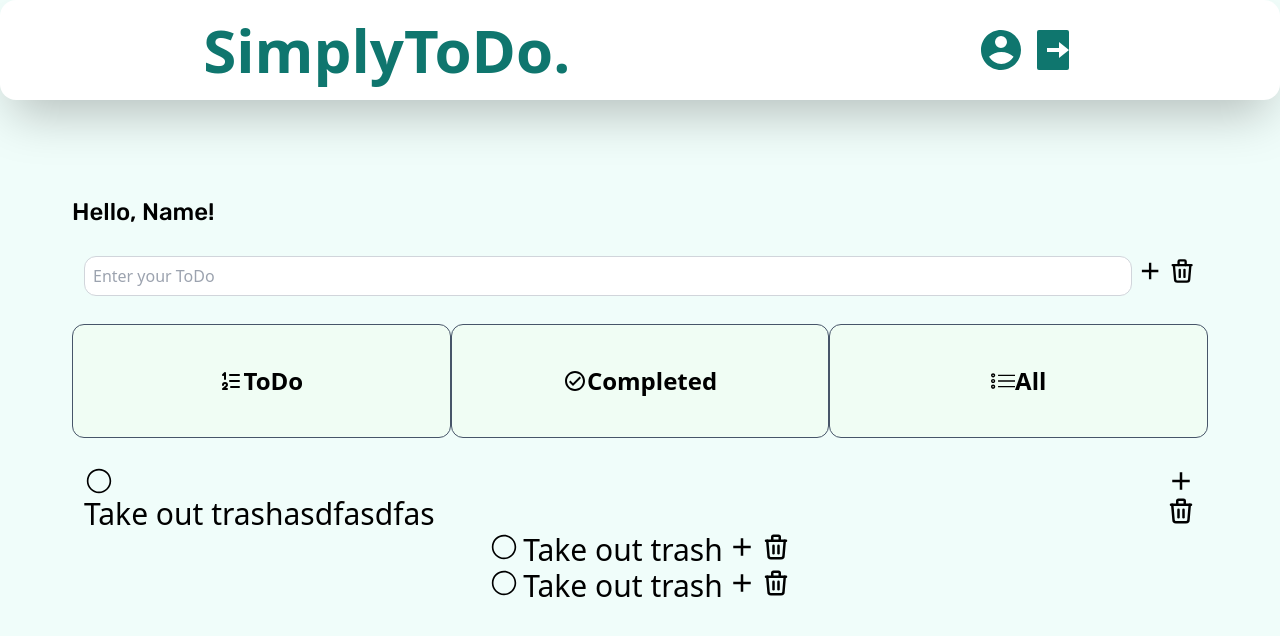
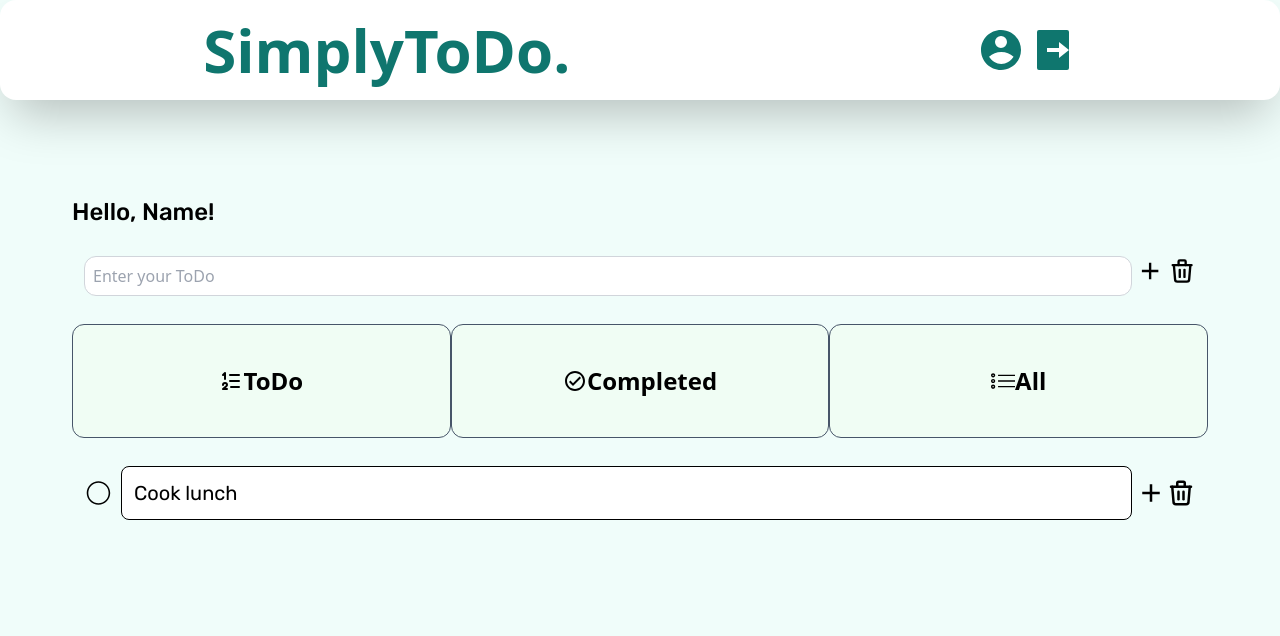
Before and after one commit to mavicmo/simplytodo_client, a React (Create React App) app: page /todo in a window 1280 px wide. Shown: the top 636 px of the page. Built offline with nearby package versions, Linux system fonts and the light colour scheme.

Commit message:
complete css

```diff
--- a/src/pages/home/index.js
+++ b/src/pages/home/index.js
@@ -78,8 +78,8 @@ const HomePage = () => {
                   className={`w-full h-full p-2 border  border-gray-300 rounded-xl h-50 md:w-full`}
                   placeholder="Enter your ToDo"
                 />
-                <RiAddFill className="text-3xl" />
-                <TbTrash className="text-3xl" />
+                <RiAddFill className="text-3xl hover:cursor-pointer" />
+                <TbTrash className="text-3xl hover:cursor-pointer" />
               </div>
             </form>
           </div>
@@ -107,28 +107,18 @@ const HomePage = () => {
           {/* Start of ToDo List */}
 
           <div className="p-3 w-full flex flex-col items-center ">
-            <div className="flex w-full justify-between md:flex md:flex-row md:space-x-1 text-3xl">
-              <div className="">
+            <div className="flex w-full justify-between md:flex md:flex-row md:space-x-1 text-3xl ">
+              <div className="flex flex-row w-full items-center space-x-2">
                 {" "}
-                <IoIosRadioButtonOff className="" />
-                <span>Take out trashasdfasdfas </span>
+                <IoIosRadioButtonOff className="hover:cursor-pointer" />
+                <span className="border border-black bg-white rounded-lg p-3 w-full font-Rubik text-xl hover:bg-green-200 hover:cursor-pointer">
+                  Cook lunch{" "}
+                </span>
               </div>
-              <div>
-                <RiAddFill className="" />
-                <TbTrash className="" />
+              <div className="flex flex-row justify-end items-center">
+                <RiAddFill className="hover:cursor-pointer" />
+                <TbTrash className="hover:cursor-pointer" />
               </div>
-            </div>
-            <div className="flex md:flex md:flex-row md:space-x-1 text-3xl">
-              <IoIosRadioButtonOff className="" />
-              <span>Take out trash</span>
-              <RiAddFill className="" />
-              <TbTrash className="" />
-            </div>
-            <div className="flex md:flex md:flex-row md:space-x-1 text-3xl">
-              <IoIosRadioButtonOff className="" />
-              <span>Take out trash</span>
-              <RiAddFill className="" />
-              <TbTrash className="" />
             </div>
           </div>
 
```
